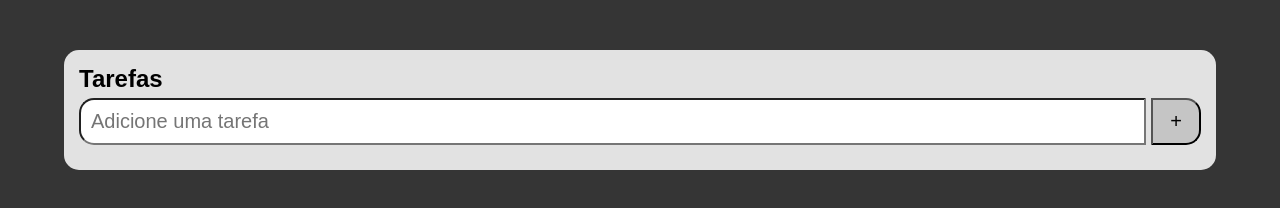
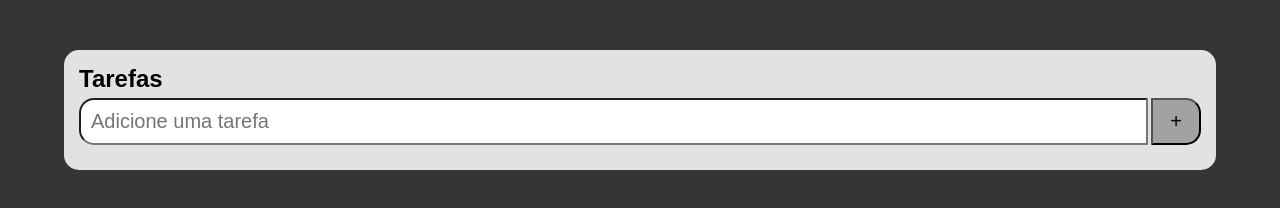
Before and after one commit to ghdeoliveira/ListaTarefas, a plain HTML site: page client-html5/index.html in a window 1280 px wide. In both pictures the pointer is over the button 1176 px from the left and 121 px from the top of the page. Drawn offline with Linux system fonts and the light colour scheme.

Commit message:
button style

```diff
--- a/client-html5/css/todo-list.css
+++ b/client-html5/css/todo-list.css
@@ -39,13 +39,17 @@
 
         & button {
             margin-bottom: 10px;
-            margin-left: 5px;
+            margin-left: 3px;
             border-top-right-radius: 15px;
             border-bottom-right-radius: 15px;
             width: 50px;
             background-color: rgb(77, 77, 77);
             color: rgb(255, 166, 0);
             cursor: pointer;
+        }
+
+        & button:hover {
+            background-color: rgba(66, 66, 66, 0.4);
         }
     }
 
```
